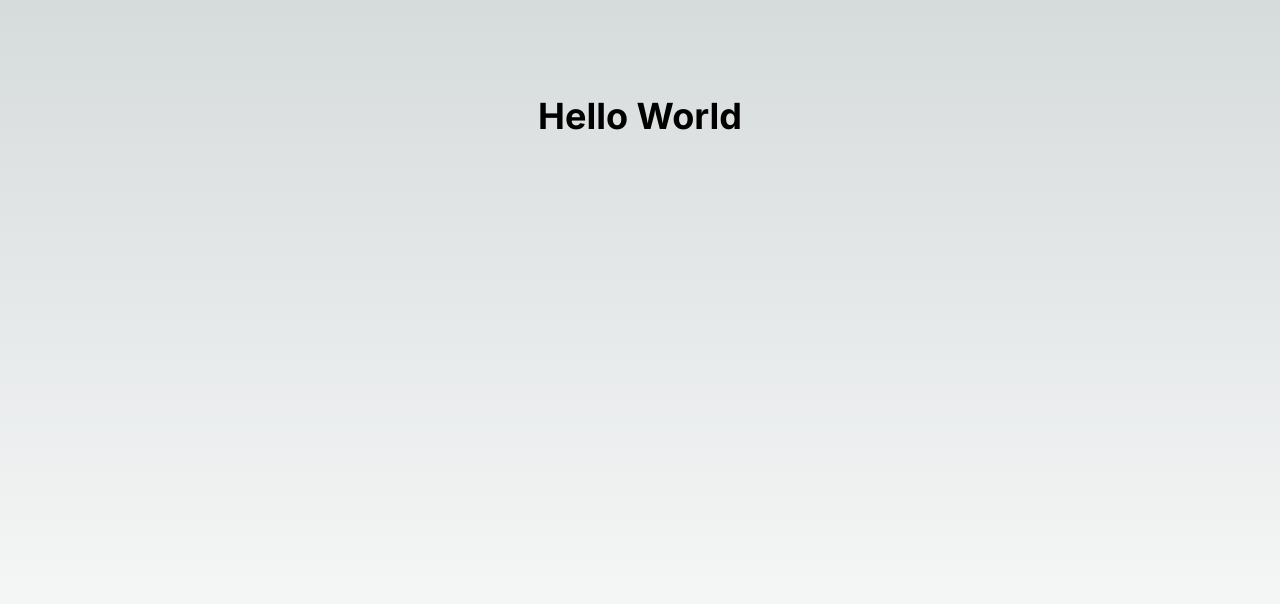
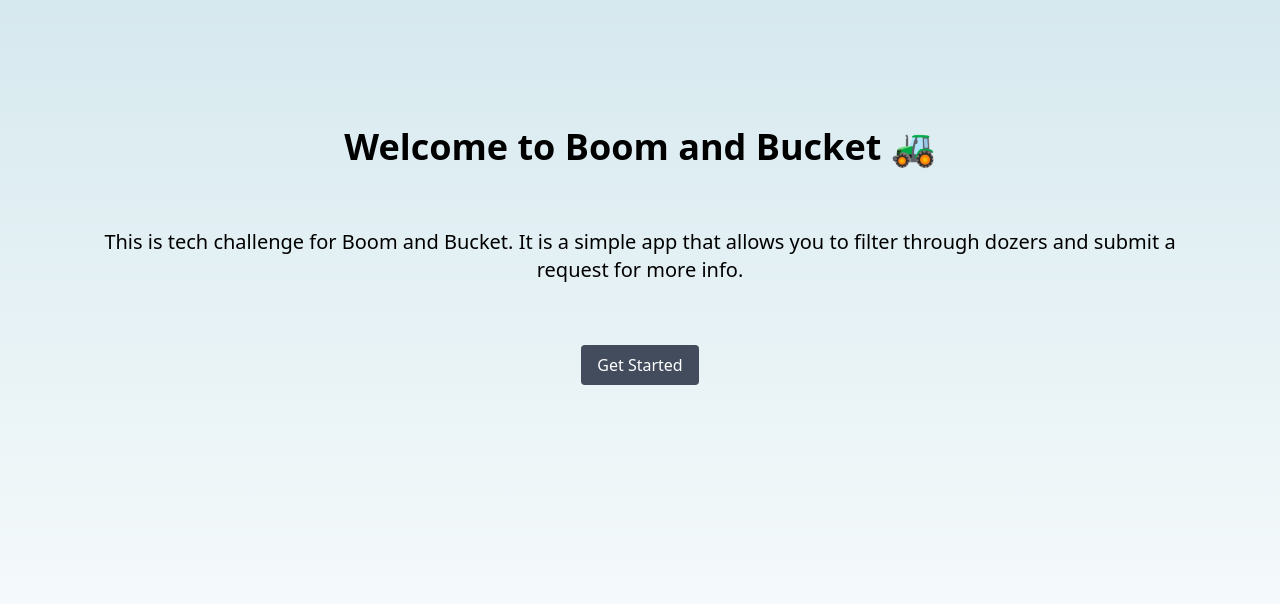
Before and after one commit to noahpeden/nextjs-tech-challenge, a Next.js app: page / in a window 1280 px wide. Shown: the top 604 px of the page. Built offline with nearby package versions, Linux system fonts and the light colour scheme.

Commit message:
Feat: rendering data from GET but have failing tests

```diff
--- /dev/null
+++ b/app/actions/fetchDozers.js
@@ -0,0 +1,12 @@
+'use server';
+export default async function fetchDozers() {
+  try {
+    const response = await fetch(
+      'https://www.cat.com/content/catdotcom/en_US/products/new/equipment/dozers/jcr:content/root/responsivegrid/productcards.feed.json'
+    );
+    const jsonData = await response.json();
+    return jsonData;
+  } catch (error) {
+    console.error('Error fetching data:', error);
+  }
+}
--- /dev/null
+++ b/app/components/SkeletonLoader.jsx
@@ -0,0 +1,18 @@
+import React from 'react';
+
+const SkeletonLoader = () => {
+  return (
+    <div
+      className='bg-gray-200 rounded animate-pulse'
+      data-testid='skeleton-loader'
+    >
+      <div className='h-4 w-1/2 mb-2'></div>
+      <div className='h-4 w-1/4 mb-2'></div>
+      <div className='h-4 w-3/4 mb-2'></div>
+      <div className='h-4 w-1/3 mb-2'></div>
+      <div className='h-4 w-2/3 mb-2'></div>
+    </div>
+  );
+};
+
+export default SkeletonLoader;
--- /dev/null
+++ b/app/home/page.jsx
@@ -0,0 +1,42 @@
+'use client';
+import React, { useEffect, useState, Suspense } from 'react';
+import fetchDozers from '../actions/fetchDozers';
+import SkeletonLoader from '../components/SkeletonLoader';
+
+const Home = () => {
+  const [data, setData] = useState([]);
+
+  useEffect(() => {
+    async function fetchData() {
+      const response = await fetchDozers();
+      setData(response);
+    }
+    fetchData();
+  }, []);
+
+  return (
+    <div className='container mx-auto '>
+      <h1 className='text-2xl font-bold mb-4'>Dozers</h1>
+      <ul className='grid grid-cols-3 gap-4'>
+        <Suspense fallback={<SkeletonLoader />}>
+          {data?.models?.map((product) => (
+            <li key={product.id} className='bg-gray-200 p-4 rounded'>
+              <h2 className='text-lg font-bold'>
+                {product.brand} - {product.model_name}
+              </h2>
+              <p>{product.family}</p>
+              <p>{product.longDesc}</p>
+              {product?.specs?.map((spec) => (
+                <p key={spec.id}>
+                  {spec.spec_name} - {spec.spec_value}
+                </p>
+              ))}
+            </li>
+          ))}
+        </Suspense>
+      </ul>
+    </div>
+  );
+};
+
+export default Home;
--- a/app/layout.js
+++ b/app/layout.js
@@ -1,17 +1,17 @@
-import { Inter } from 'next/font/google'
-import './globals.css'
+import { Inter } from 'next/font/google';
+import './globals.css';
 
-const inter = Inter({ subsets: ['latin'] })
+const inter = Inter({ subsets: ['latin'] });
 
 export const metadata = {
   title: 'Create Next App',
   description: 'Generated by create next app',
-}
+};
 
 export default function RootLayout({ children }) {
   return (
-    <html lang="en">
-      <body className={inter.className}>{children}</body>
+    <html lang='en'>
+      <body className='bg-secondary-lighter min-h-screen p-24'>{children}</body>
     </html>
-  )
+  );
 }
--- a/app/page.js
+++ b/app/page.js
@@ -1,9 +1,24 @@
+import Link from 'next/link';
+
 export default function Home() {
   return (
-    <main className='flex min-h-screen flex-col items-center justify-between p-24'>
-      <h1 role='heading' className='text-4xl font-bold'>
-        Hello World
-      </h1>
+    <main>
+      <div className='flex h-80 flex-col items-center justify-around '>
+        <h1 role='heading' className='text-4xl font-bold'>
+          Welcome to Boom and Bucket 🚜
+        </h1>
+        <p className='text-xl text-center'>
+          This is tech challenge for Boom and Bucket. It is a simple app that
+          allows you to filter through dozers and submit a request for more
+          info.
+        </p>
+        <Link
+          href='/home'
+          className='bg-primary text-white px-4 py-2 rounded hover:bg-primary-darker'
+        >
+          Get Started
+        </Link>
+      </div>
     </main>
   );
 }
--- a/tailwind.config.js
+++ b/tailwind.config.js
@@ -12,7 +12,24 @@ module.exports = {
         'gradient-conic':
           'conic-gradient(from 180deg at 50% 50%, var(--tw-gradient-stops))',
       },
+      colors: {
+        primary: {
+          DEFAULT: '#424C5D',
+          lighter: '#6B7A8C',
+          darker: '#2B3642',
+        },
+        secondary: {
+          DEFAULT: '#ACCBD7',
+          lighter: '#D6E9EF',
+          darker: '#7BA9B9',
+        },
+        accent: {
+          DEFAULT: '#DA6E42',
+          lighter: '#F49C76',
+          darker: '#A84D27',
+        },
+      },
     },
   },
   plugins: [],
-}
+};
```
Also changed, not shown: jest.config.js (+5 -4 lines), 1 other file (tests, documents, lock files or other folders).
